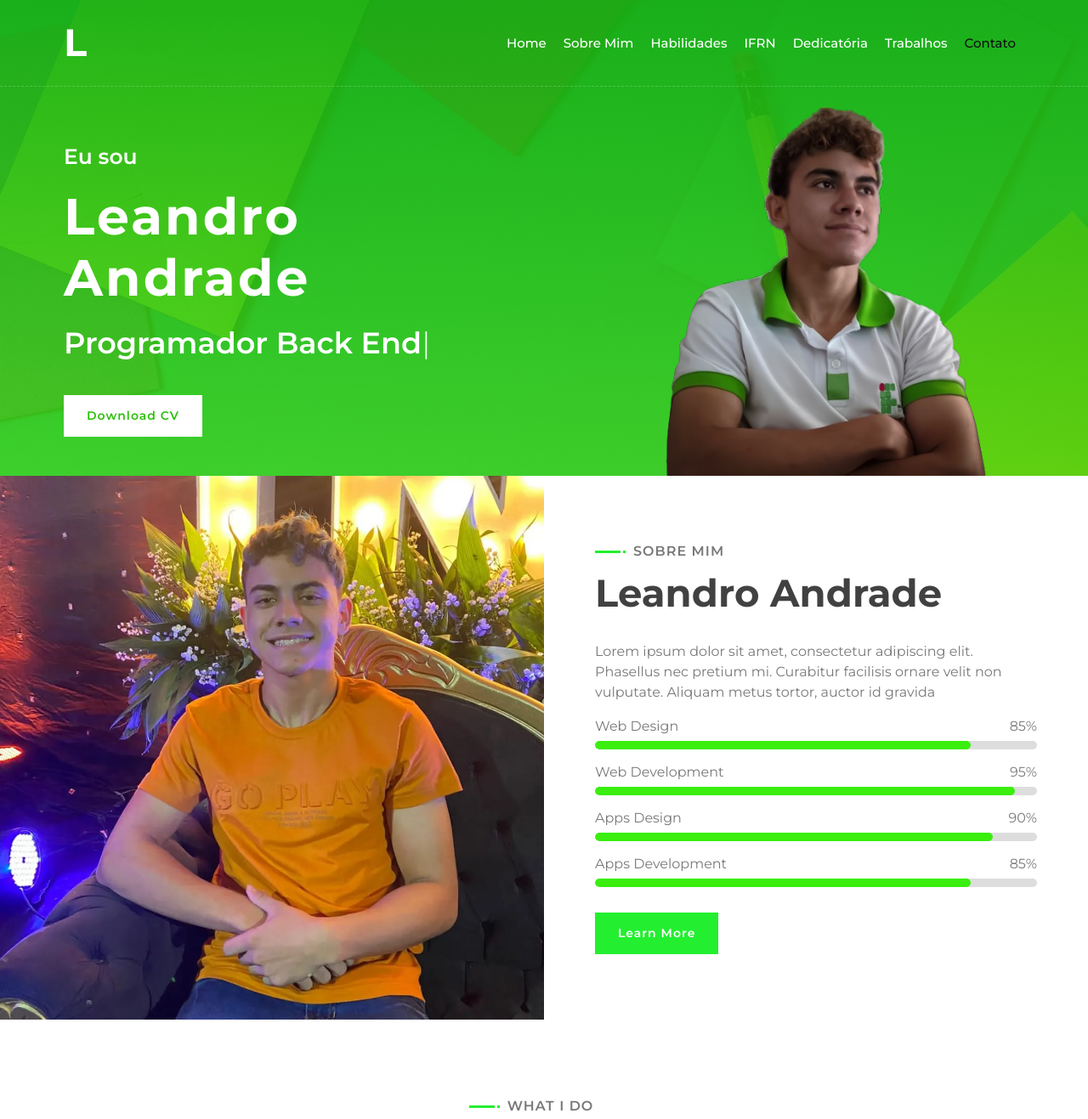
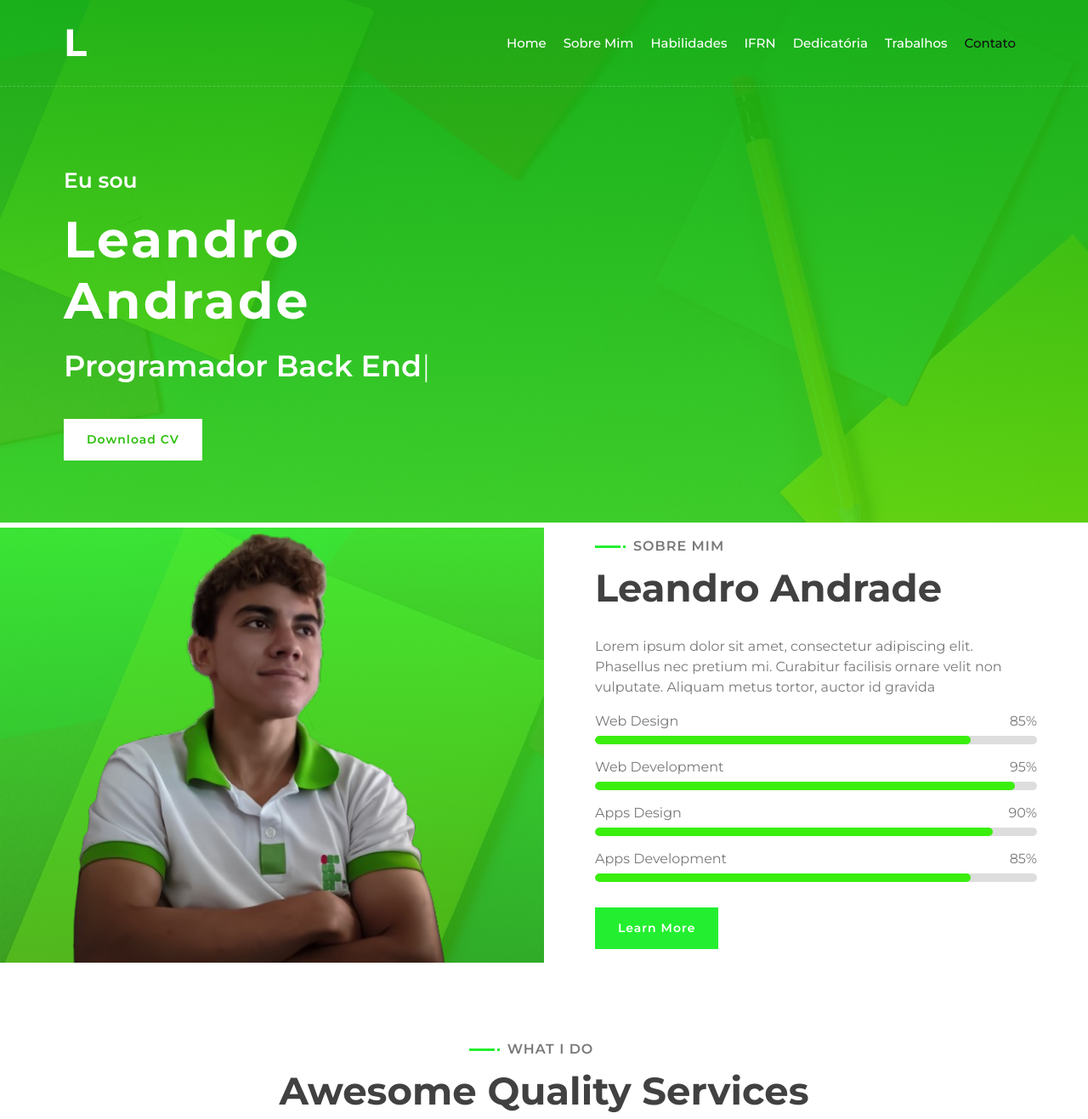
Before and after one commit to leandroaa01/portfolio-leandro, a plain HTML site: page index.html in a window 1280 px wide. Shown: the top 1317 px of the page at 85% size. Drawn offline with nearby package versions, Linux system fonts and the light colour scheme.

Commit message:
atualização do home

```diff
--- a/css/style.css
+++ b/css/style.css
@@ -265,8 +265,9 @@ a:focus {
 }
 
 .hero .hero-image img {
-    max-width: 80%;
-    max-height: 80%;
+    max-width: 90%;
+    max-height: 90%;
+    opacity: 0;
 }
 
 .hero .hero-content {
@@ -486,15 +487,23 @@ a:focus {
 }
 
 .about .about-img {
-    position: relative;
-    height: 100%;
+    margin-top: 1%;
+    position: relative;
+    height: 80%;
+    background: linear-gradient(rgba(61, 232, 45, 0.958), rgba(56, 174, 9, 0.856)), url(../img/hero-bg.jpg);
+    display: flex;
+    align-items: center;
+    justify-content: center;
+
 }
 
 .about .about-img img {
     position: relative;
-    width: 100%;
-    height: 100%;
+    width: 80%;
+    height: 80%;
     object-fit: cover;
+    align-items: center;
+    justify-content: center;
 }
 
 .about .about-content {
--- a/index.html
+++ b/index.html
@@ -64,7 +64,7 @@
                         </div>
                     </div>
                     <div class="col-sm-12 col-md-6 d-none d-md-block">
-                        <div class="hero-image">
+                         <div class="hero-image">
                             <img src="img/foto.jpeg" alt="Hero Image">
                         </div>
                     </div>
@@ -80,7 +80,7 @@
                 <div class="row align-items-center">
                     <div class="col-lg-6">
                         <div class="about-img">
-                            <img src="img/foto2.jpeg" alt="Image">
+                            <img src="img/foto.jpeg" alt="Image">
                         </div>
                     </div>
                     <div class="col-lg-6">
```
